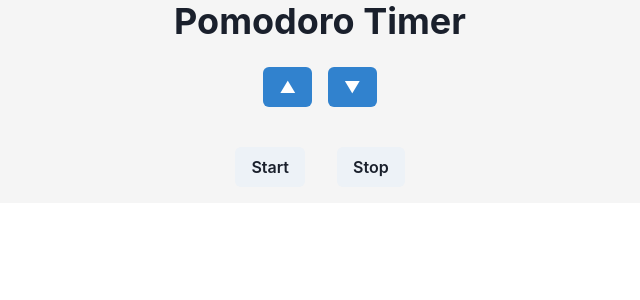
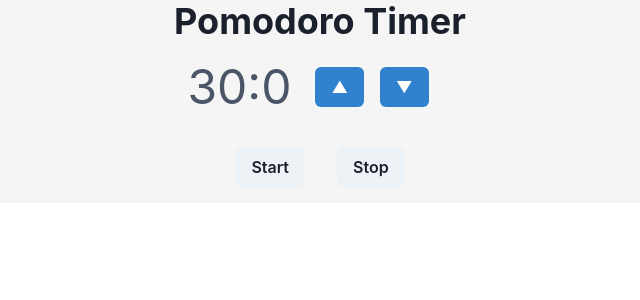
Before and after one commit to ryounasso/Pomodoro_timer, a Next.js app: page / in a window 1280 px wide. Shown: the top 300 px of the page, without its empty margins (320-960 px from the left). Built offline with nearby package versions, Linux system fonts and the light colour scheme.

Commit message:
feat : 時間を設定できるようにした

```diff
--- a/components/Timer.jsx
+++ b/components/Timer.jsx
@@ -11,10 +11,6 @@ export function Timer() {
   useEffect(() => {
     refHour.current = prevTime;
   }, [prevTime]);
-
-  useEffect(() => {
-    restTime = toTime(refHour.current);
-  }, [refHour.current]);
 
   const countDown = () => {
     setPrevTime(refHour.current - 1);
@@ -46,7 +42,7 @@ export function Timer() {
     <Box>
       <Center>
         <Text fontSize="5xl" color="gray.600">
-          {restTime}
+          {toTime(refHour.current)}
         </Text>
         <Box m={4}>
           <Button colorScheme="blue" m={2} onClick={() => increment()}>
```
